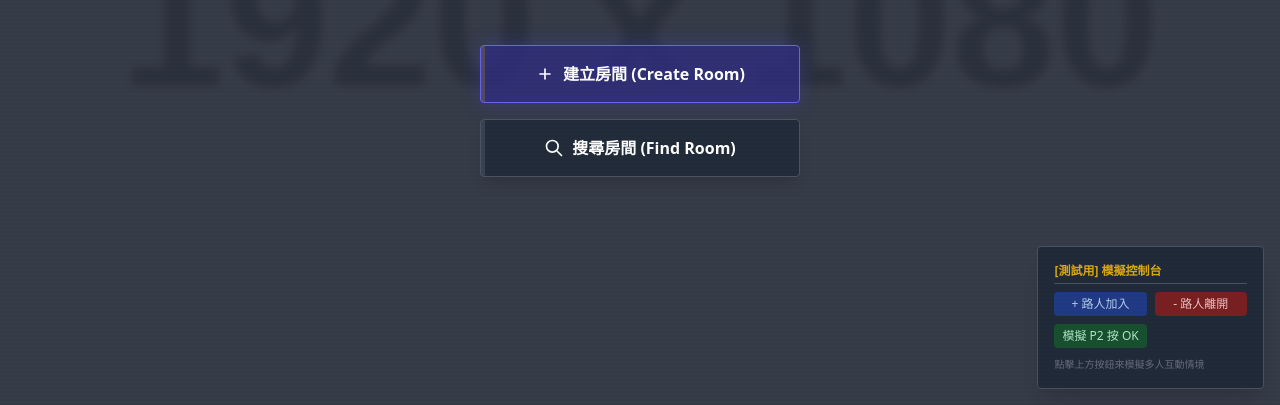
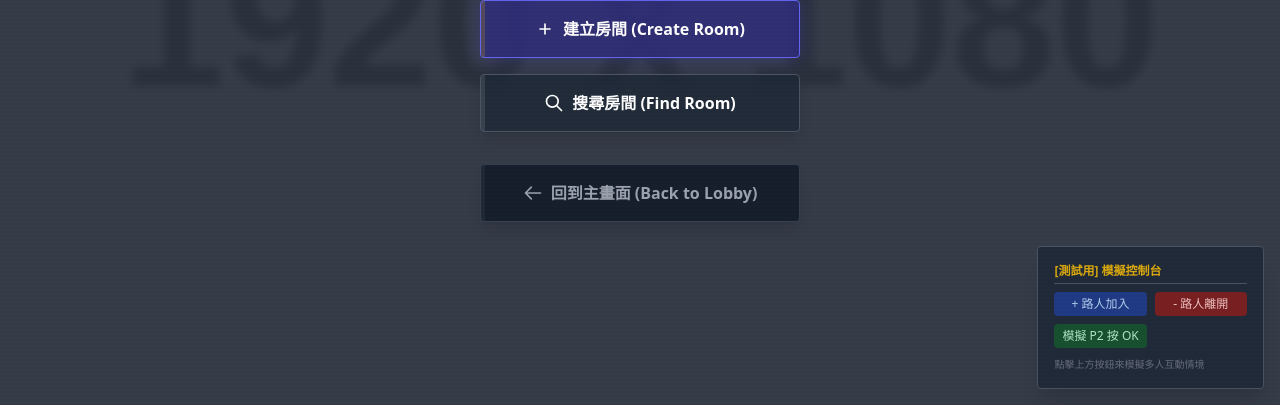
Before and after one commit to zeroggyy/zeroggyy, a plain HTML site: page roommatch.html in a window 1280 px wide. Shown: the part 395-800 px from the top of the page. Drawn offline with nearby package versions, Linux system fonts and the light colour scheme; placeholder pictures from the web are drawn by us.

Commit message:
Update roommatch.html

```diff
--- a/roommatch.html
+++ b/roommatch.html
@@ -7,8 +7,12 @@
     <script src="https://cdn.tailwindcss.com"></script>
     <style>
         /* 簡單的過場動畫 */
-        .fade-in { animation: fadeIn 0.3s ease-in-out; }
+        .fade-in { animation: fadeIn 0.5s ease-in-out; }
         @keyframes fadeIn { from { opacity: 0; } to { opacity: 1; } }
+
+        /* 離開時的淡出動畫 */
+        .fade-out-exit { animation: fadeOut 0.8s forwards ease-in-out; pointer-events: none; }
+        @keyframes fadeOut { to { opacity: 0; filter: blur(5px); transform: scale(0.95); } }
 
         .player-card { transition: all 0.3s ease; }
         .player-card.active { border-color: #fbbf24; box-shadow: 0 0 10px rgba(251, 191, 36, 0.5); }
@@ -33,7 +37,7 @@
     <div class="fixed inset-0 scanline z-50 opacity-20 pointer-events-none"></div>
 
     <!-- 頁面容器 -->
-    <div id="app" class="relative w-full h-screen flex flex-col">
+    <div id="app" class="relative w-full h-screen flex flex-col transition-all duration-500">
 
         <!-- Header: 模擬遊戲頂部導航 -->
         <header class="h-16 bg-gray-800 border-b border-gray-700 flex items-center px-6 justify-between shrink-0">
@@ -50,7 +54,7 @@
         <!-- 主要內容區 (動態切換) -->
         <main class="flex-1 relative overflow-hidden bg-gray-900">
 
-            <!-- 0. 主選單 (Main Menu) - 新增入口 -->
+            <!-- 0. 主選單 (Main Menu) -->
             <section id="screen-menu" class="absolute inset-0 flex flex-col items-center justify-center fade-in bg-[url('https://placehold.co/1920x1080/111827/FFF?text=BG')] bg-cover bg-center">
                 <div class="absolute inset-0 bg-gray-900/80 backdrop-blur-sm"></div>
                 <div class="relative z-10 flex flex-col items-center">
@@ -72,11 +76,20 @@
                                 搜尋房間 (Find Room)
                             </span>
                         </button>
+
+                        <!-- 新增：回到主畫面按鈕 -->
+                        <button onclick="app.goToLobby()" class="group relative py-4 bg-gray-900/80 hover:bg-gray-800 border border-gray-700 text-gray-400 hover:text-white font-bold rounded shadow-lg transition-all transform active:scale-95 overflow-hidden mt-4">
+                            <div class="absolute inset-0 w-1 bg-gray-500 transition-all group-hover:w-full opacity-10"></div>
+                            <span class="relative z-10 flex items-center justify-center gap-2">
+                                <svg class="w-5 h-5" fill="none" stroke="currentColor" viewBox="0 0 24 24"><path stroke-linecap="round" stroke-linejoin="round" stroke-width="2" d="M10 19l-7-7m0 0l7-7m-7 7h18"></path></svg>
+                                回到主畫面 (Back to Lobby)
+                            </span>
+                        </button>
                     </div>
                 </div>
             </section>
 
-            <!-- 0.5 搜尋房間列表 (Search Room) - 新增 -->
+            <!-- 0.5 搜尋房間列表 (Search Room) -->
             <section id="screen-search" class="absolute inset-0 p-8 flex flex-col items-center fade-in hidden">
                 <div class="w-full max-w-5xl bg-gray-800 border border-gray-600 rounded-lg p-6 shadow-2xl flex flex-col h-full relative overflow-hidden">
                     <div class="flex justify-between items-center mb-6 relative z-10">
@@ -342,6 +355,17 @@
                 this.resetAllScreens();
                 document.getElementById('screen-search').classList.remove('hidden');
                 this.renderRoomList();
+            },
+
+            // 新增：模擬切換回主大廳 (Back to Lobby URL)
+            goToLobby() {
+                // 1. 播放音效或視覺回饋 (此處使用 CSS class 觸發動畫)
+                document.getElementById('app').classList.add('fade-out-exit');
+
+                // 2. 延遲後跳轉，模擬遊戲切場
+                setTimeout(() => {
+                    window.location.href = 'https://zeroggyy.github.io/zeroggyy/lobby.html';
+                }, 800); // 配合 CSS 動畫時間
             },
 
             resetAllScreens() {
```
